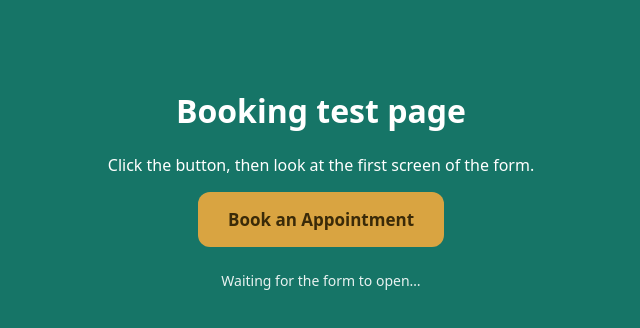
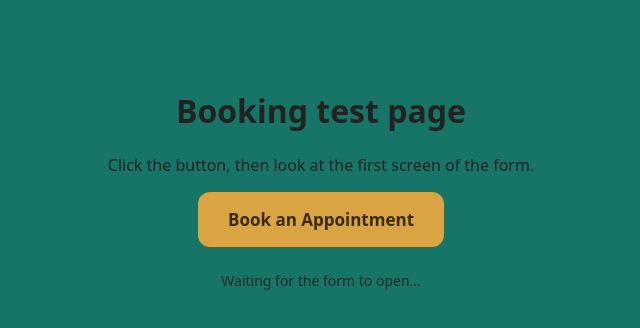
Before and after one commit to matanelkhalili-cmd/freshsmiles-backend, a website: page freshsmiles-backend/public/booking-test.html in a window 1280 px wide. Shown: the whole page, without its empty margins (319-959 px from the left). Drawn offline with Linux system fonts and the light colour scheme.

Commit message:
Update booking-test.html

```diff
--- a/freshsmiles-backend/public/booking-test.html
+++ b/freshsmiles-backend/public/booking-test.html
@@ -6,7 +6,7 @@
 <meta name="robots" content="noindex">
 <title>Booking test — Fresh Smiles Dental</title>
 <style>
-  body { font-family: system-ui, sans-serif; background: #167567; color: #fff; text-align: center; padding: 60px 16px; }
+  body { font-family: system-ui, sans-serif; background: #167567; color: #222; text-align: center; padding: 60px 16px; }
   button.book { background: #D9A441; color: #3A2A08; border: none; border-radius: 12px; font: 700 17px system-ui, sans-serif; padding: 16px 30px; cursor: pointer; }
   #status { margin-top: 24px; font-size: 14px; opacity: .9; }
 </style>
```
